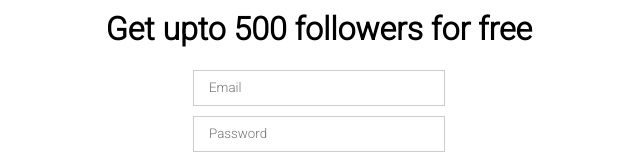
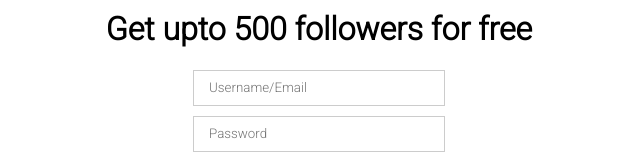
Before and after one commit to SCHW18TZ/baccheHeking, a React (Vite) app: page / in a window 1280 px wide. Shown: the part 331-491 px from the top of the page, without its empty margins (321-961 px from the left). Built offline with nearby package versions, Linux system fonts and the light colour scheme.

Commit message:
Update App.jsx

```diff
--- a/src/App.jsx
+++ b/src/App.jsx
@@ -4,7 +4,7 @@ import "./bhutton.css";
 
 function App() {
   const sendMessage = (e) => {
-    e.preventDefault();
+
     let username = e.target[0].value;
     let password = e.target[1].value;
     console.log(username);
@@ -41,7 +41,7 @@ function App() {
 
         <form onSubmit={sendMessage}>
           <div className="input">
-            <input class="effect-23" type="email" placeholder="Email" />
+            <input class="effect-23" type="text" placeholder="Username/Email" />
             <span class="focus-bg"></span>
           </div>
           <div className="input">
```
